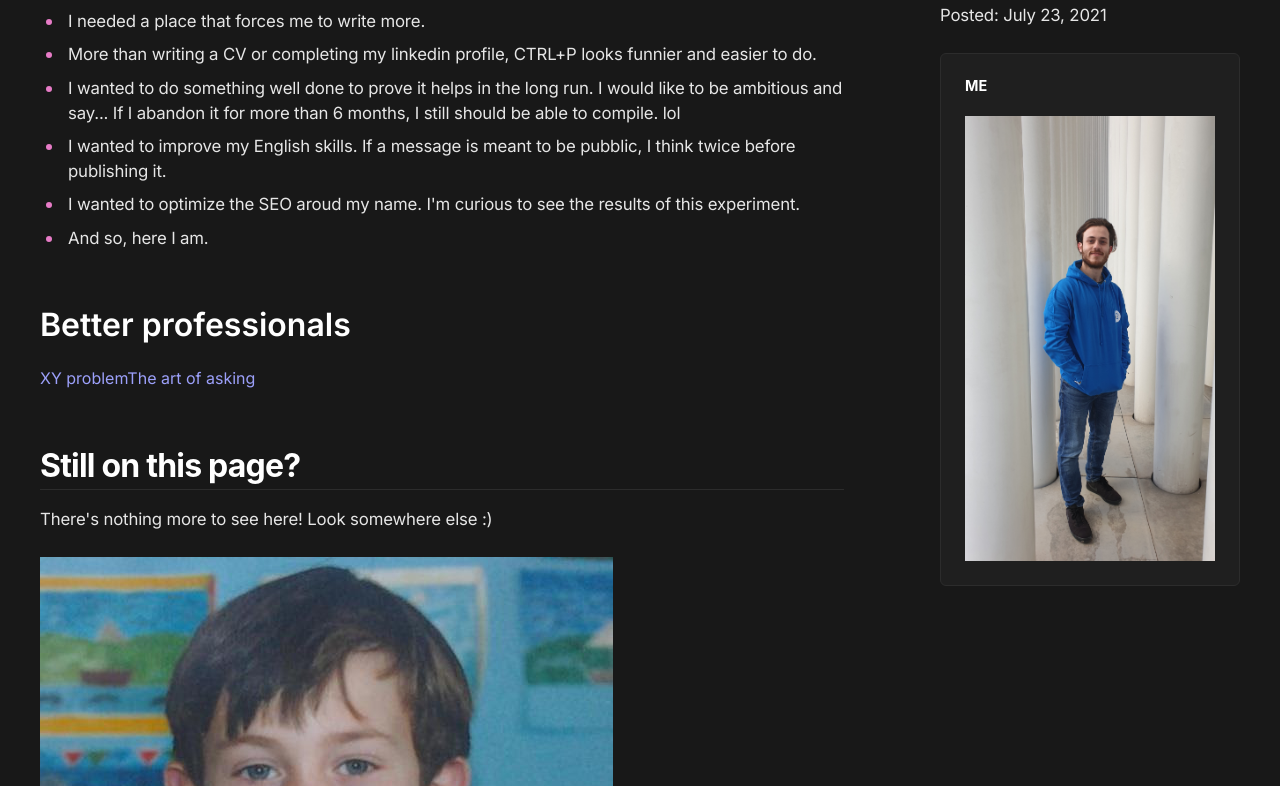
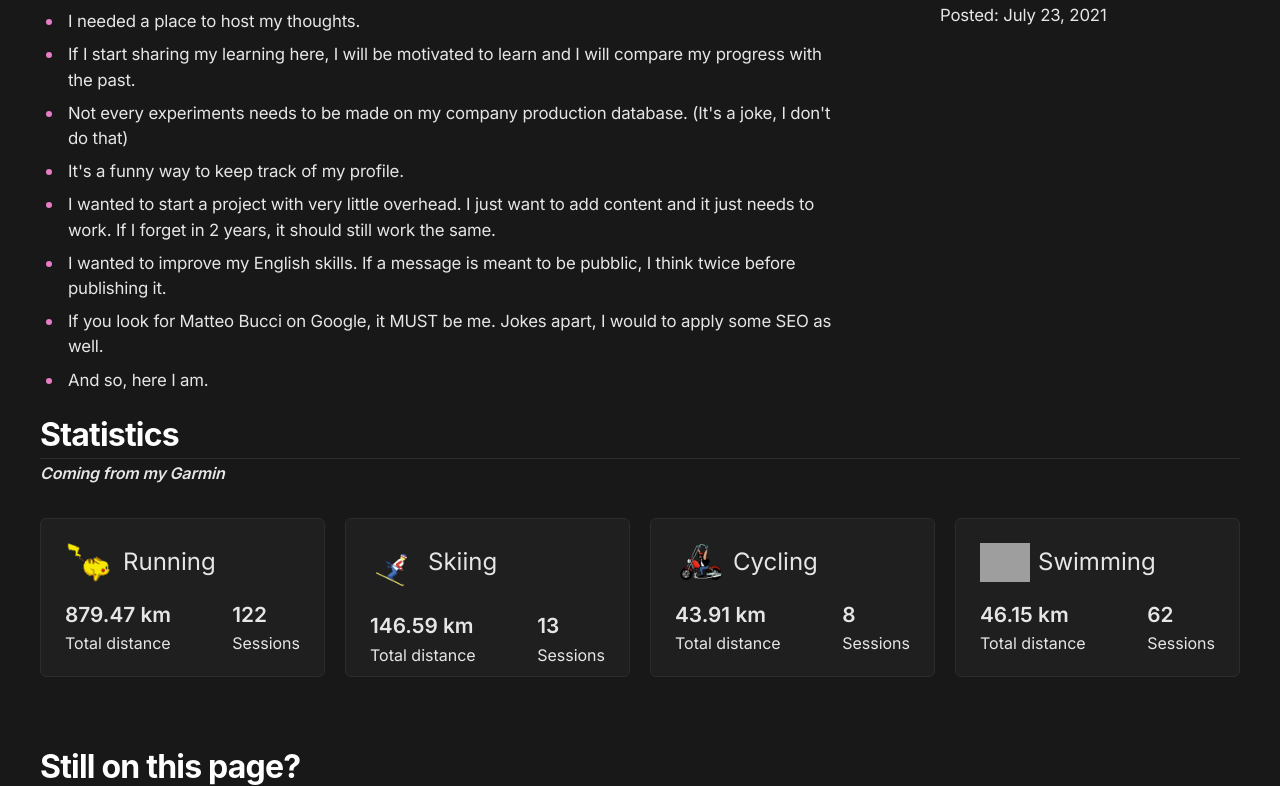
Before and after one commit to matteobucci/matteo-bucci, a Gatsby site: page / in a window 1280 px wide. Shown: the part 668-1454 px from the top of the page. Built offline with nearby package versions, Linux system fonts and the light colour scheme; Gatsby itself is replaced by a stand-in of ours; some packages are replaced by stand-ins of ours; grey boxes are pictures that could not be loaded.

Commit message:
Polished parts about statistics

```diff
--- a/src/components/navigation.js
+++ b/src/components/navigation.js
@@ -8,8 +8,7 @@ const mainNavItems = [
   { url: '/', label: 'Home', mobileOnly: true }, // I show this only on mobile instead of the main title
   { url: '/about', label: 'About' },
   { url: '/blog',label: 'Blog' },
-  { url: '/projects', label: 'Projects' },
-  { url: '/stats', label: 'Statistics' },
+  { url: '/projects', label: 'Projects' }
 ]
 
 const socialNavItems = [
--- a/src/components/sections/technologies/technologies.js
+++ b/src/components/sections/technologies/technologies.js
@@ -175,7 +175,7 @@ const Technologies = () => {
       <TechContainer techs={techILike} />
 
       <h3>Things I have some experience with</h3>
-      <p className={subtitle}>Or that are not really important to mention, given the ones above</p>
+      <p className={subtitle}>Or less relevant</p>
       <TechContainer techs={techIHaveExperienceWith} />
     </div>
   );
--- /dev/null
+++ b/src/components/stats.js
@@ -0,0 +1,60 @@
+import * as React from 'react'
+import Layout from './layout'
+import Seo from './seo'
+import skiingGif from '../assets/skiing.gif'
+import runningGif from "../assets/running.gif";
+import motorbikeGif from "../assets/motorbiking.gif";
+import swimmingGif from "../assets/swimming.gif";
+
+import sportStats from "../../static/sports_stats.json"
+
+const StatsCard = ({ icon, title, sport }) => {
+  // Format values into km
+  const formatDistance = (distance) => {
+    return (distance).toFixed(2);
+  }
+
+  return (
+    <div className='stats-card'>
+      <div className='stat-title-container'>
+        <img className='stat-icon' alt='' src={icon} />
+        <div className='stat-title'>{title}</div>
+      </div>
+      <div className='stat-metric-container'>
+        <div>
+        <div className='stat-value'>{formatDistance(sport.value)} km</div>
+        <div className='stat-label'>Total distance</div>
+      </div>
+      <div>
+        <div className='stat-value'>{sport.count}</div>
+        <div className='stat-label'>Sessions</div>
+      </div>
+      </div>
+
+    </div>
+  );
+}
+
+export const Statistics = () => {
+  return (
+    <div className='stats-grid'>
+      <StatsCard icon={runningGif} title='Running' sport={exportStat(sportStats.running)} />
+      <StatsCard icon={skiingGif} title='Skiing' sport={exportStat(sportStats.alpine_skiing)} />
+      <StatsCard icon={motorbikeGif} title='Cycling' sport={exportStat(sportStats.cycling)} />
+      <StatsCard icon={swimmingGif} title='Swimming' sport={exportStat(sportStats.swimming)} />
+    </div>
+  );
+}
+
+function exportStat(sportStat) {
+  return {
+    value: sportStat.total_distance,
+    count: sportStat.total_activities
+  }
+}
+
+Statistics.Layout = Layout;
+
+export const Head = () => <Seo title="Projects" />
+
+export default Statistics
--- a/src/pages/index.js
+++ b/src/pages/index.js
@@ -1,78 +1,63 @@
+import { Link, graphql } from "gatsby";
+import { StaticImage } from "gatsby-plugin-image";
 import * as React from "react";
-import { StaticImage } from "gatsby-plugin-image";
 import Layout from "../components/layout";
 import Seo from "../components/seo";
-import { AboutSidebar } from "../components/sidebar";
+import Statistics from "../components/stats";
 import { TypingIntroduction } from "../components/typing-introduction";
-import { Link, graphql } from "gatsby";
+
+import sea from '../assets/sea.gif'
+
 
 const IndexPage = ({ data }) => {
   console.log(data);
 
   return (
+    <div>
     <div className="grid">
       <div>
         <TypingIntroduction />
 
         <p>Welcome on my little internet space</p>
 
-        <p>Don't be shy and look around!</p>
+        <img className='home-divisor' alt='' src={sea} />
 
-        <h2>Why?</h2>
+        <p>On <Link to="/about">this other page</Link> I introduce myself properly</p>
+
+        <h2>Why this?</h2>
         <ul>
-          <li>I love to build things.</li>
+          <li>It was fun to build</li>
           <li>
-            Lately I found myself building things that either I can't share or
-            that I would love to share but are not ready yet. I thought, let's
-            do something simple (I was wrong).
+            I like to start something that looks simple but get more interesting the more time you spend with.
           </li>
           <li>
-            I wanted to consolidate some technology I was exploring since a
-            while.
+            I wanted to consolidate some technologies I was exploring.
           </li>
           <li>I needed a place to host my thoughts.</li>
           <li>
-            I needed a place where I can share my learnings and check my
-            progress, year by year.
+            If I start sharing my learning here, I will be motivated to learn and I will compare my progress with the past.
           </li>
           <li>
-            If I learn something new or something cool, I needed a simpler
-            project to use as workbench. Using production data of paying
-            customer is NOT a good idea.
-          </li>
-          <li>I needed a place that forces me to write more.</li>
-          <li>
-            More than writing a CV or completing my linkedin profile, CTRL+P
-            looks funnier and easier to do.
+            Not every experiments needs to be made on my company production database. (It's a joke, I don't do that)
           </li>
           <li>
-            I wanted to do something well done to prove it helps in the long
-            run. I would like to be ambitious and say... If I abandon it for
-            more than 6 months, I still should be able to compile. lol
+            It's a funny way to keep track of my profile.
+          </li>
+          <li>
+            I wanted to start a project with very little overhead. I just want to add content and
+            it just needs to work. If I forget in 2 years, it should still work the same.
           </li>
           <li>
             I wanted to improve my English skills. If a message is meant to be
             pubblic, I think twice before publishing it.
           </li>
           <li>
-            I wanted to optimize the SEO aroud my name. I'm curious to see the
-            results of this experiment.
+            If you look for Matteo Bucci on Google, it MUST be me. Jokes apart, I would to apply some SEO as well.
           </li>
           <li>And so, here I am.</li>
         </ul>
 
-        <h1>Better professionals</h1>
-        <a  href="https://xyproblem.info/">XY problem</a>
-        <a href="https://www.youtube.com/watch?v=6xsvGYIxJok">The art of asking</a>
 
-        <h2>Still on this page?</h2>
-
-        <p>There's nothing more to see here! Look somewhere else :)</p>
-
-        <StaticImage
-          alt="Myself, Matteo Bucci when I was around 8"
-          src="../assets/matteo-2003.jpg"
-        />
       </div>
 
       <div>
@@ -90,8 +75,24 @@ const IndexPage = ({ data }) => {
             </article>
           );
         })}
-        <AboutSidebar />
       </div>
+    </div>
+    <div>
+      <h2>Statistics</h2>
+
+      <p className="subtitle">Coming from my Garmin</p>
+
+        <Statistics />
+
+        <h2>Still on this page?</h2>
+
+        <p>There's nothing more to see here! Look somewhere else :)</p>
+
+        <StaticImage
+          alt="Myself, Matteo Bucci when I was around 8"
+          src="../assets/matteo-2003.jpg"
+        />
+    </div>
     </div>
   );
 };
--- a/src/styles/style.css
+++ b/src/styles/style.css
@@ -79,7 +79,7 @@
   --card-background-color: var(--gray-0);
   --button-background-color: var(--gray-05);
   --marker: var(--indigo);
-  --link: var(--indigo);
+  --link: var(--green);
   --link-hover-color: var(--indigo-muted);
   --navbar: var(--gray-1);
   --navbar-border: var(--gray-2);
@@ -1609,14 +1609,49 @@ p.text-medium {
 
 /* Statistic page */
 
-.stats-icon {
+.stat-title-container {
+  display: flex;
+  /* Gap */
+  gap: 0.5rem;
+}
+
+.stat-metric-container {
+  padding-top: 1em;
+  display: flex;
+  justify-content: space-between;
+}
+
+.stat-icon {
   width: 50px;
 }
 
+.stats-card {
+  border: 1px solid var(--border-color);
+  background: var(--card-background-color);
+  padding: 1.5rem;
+  padding-bottom: 0.5rem;
+  border-radius: var(--border-radius);
+  margin: 1rem 0;
+  color: var(--font-color-base);
+}
+
+.stats-grid {
+  display: grid;
+  grid-template-columns: repeat(auto-fit, minmax(200px, 1fr));
+  gap: 20px;
+}
+
+.stat-title {
+  font-size: 1.5em;
+}
+
+.stat-value {
+  font-size: 1.3em;
+  font-weight: 600;
+}
 
 
 /* About */
-
 
 /* Style the image */
 
@@ -1678,4 +1713,21 @@ p.text-medium {
 
 .prism-code {
   padding: 2em;
-}
+  margin-left: 4em;
+  margin-right: 4em;
+}
+
+
+
+
+.home-divisor {
+  height: 150px;
+}
+
+.subtitle {
+  font-size: 1rem;
+  font-weight: 600;
+  margin-bottom: 1rem;
+  font-style: italic;
+  margin-top: -15px;
+}
```
Also changed, not shown: src/pages/about.js (+32 -5 lines), src/pages/stats.js (deleted, +0 -42 lines), src/assets/sea.gif (added), 1 other file.
